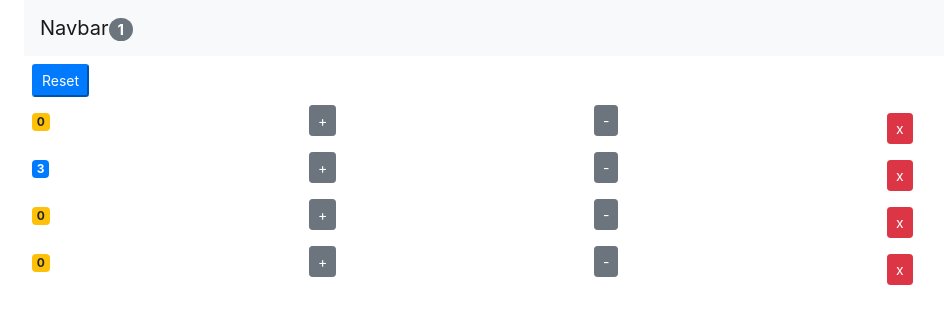
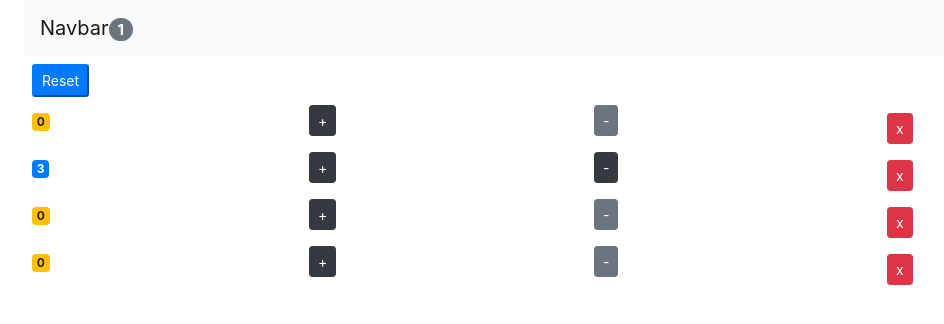
Before and after one commit to gabpoiss/React_With_Mosh, a React (Create React App) app in the folder counter-app/: page / in a window 1280 px wide. Shown: the top 324 px of the page, without its empty margins (61-1005 px from the left). Built offline with nearby package versions, Linux system fonts and the light colour scheme.

Commit message:
Changing classes when the counter value is at 0 and changing it back when its value is greater then 0

```diff
--- a/counter-app/src/App.js
+++ b/counter-app/src/App.js
@@ -47,11 +47,13 @@ class App extends Component {
   };
 
   handleDecrement = counterDecrement => {
-    console.log(counterDecrement);
+    // console.log(counterDecrement);
+
     const counters = this.state.counters.map(c => {
-      if (c.id === counterDecrement.id) c.value = c.value - 1;
+      if (c.id === counterDecrement.id && c.value >= 1) c.value = c.value - 1;
       return c;
     });
+
     this.setState({ counters: counters });
   };
 
--- a/counter-app/src/components/counter.jsx
+++ b/counter-app/src/components/counter.jsx
@@ -18,6 +18,11 @@ class Counter extends Component {
     // console.log("Counter - Unmount");
   }
 
+  handleButtonDisableBadge() {
+    let btnDisable = "btn btn-sm btn-";
+    btnDisable += this.props.counter.value === 0 ? "secondary" : "dark";
+    return btnDisable;
+  }
   render() {
     // console.log("Counter - Rendered");
     return (
@@ -28,7 +33,7 @@ class Counter extends Component {
         <div className="col">
           <button
             onClick={() => this.props.onIncrement(this.props.counter)}
-            className="btn btn-secondary btn-sm"
+            className="btn btn-dark btn-sm"
           >
             +
           </button>
@@ -37,7 +42,7 @@ class Counter extends Component {
         <div className="col">
           <button
             onClick={() => this.props.onDecrement(this.props.counter)}
-            className="btn btn-secondary btn-sm"
+            className={this.handleButtonDisableBadge()}
           >
             -
           </button>
```
